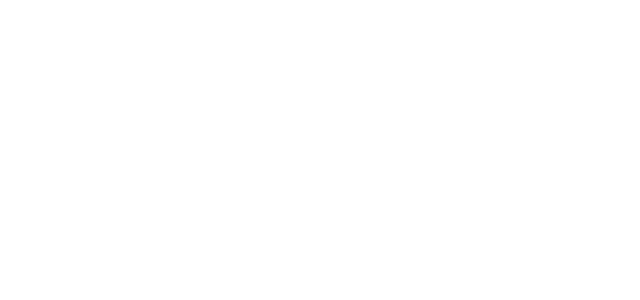
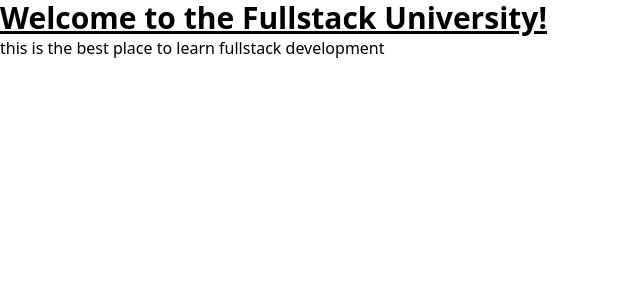
Before and after one commit to ThisIsMyName678/fullstackUniversity, a React (Vite) app: page /welcome in a window 1280 px wide. Before the commit this address had no page. Shown: the top 300 px of the page, without its empty margins (0-640 px from the left). Built offline with nearby package versions, Linux system fonts and the light colour scheme.

Commit message:
adding basic welcome page

```diff
--- a/src/App.tsx
+++ b/src/App.tsx
@@ -1,6 +1,7 @@
 import {BrowserRouter, Routes , Route} from 'react-router-dom';
 import Home from './pages/home';
 import Example from './pages/example';
+import Welcome from './pages/welcome';
 
 function App() {
   return (
@@ -9,6 +10,7 @@
         <Routes>
           <Route path='/' element={<Home />} />
           <Route path='/example' element={<Example />} />
+          <Route path='/welcome' element={<Welcome />} />
         </Routes>
       </BrowserRouter>
     </>
--- /dev/null
+++ b/src/pages/welcome.tsx
@@ -0,0 +1,15 @@
+import React from 'react'
+
+function Welcome() {
+  return (
+    <div>
+        <h1 className="text-3xl font-bold underline">
+            Welcome to the Fullstack University!
+        </h1>
+        <p>this is the best place to learn fullstack development</p>
+    </div>
+
+  )
+}
+
+export default Welcome
```
